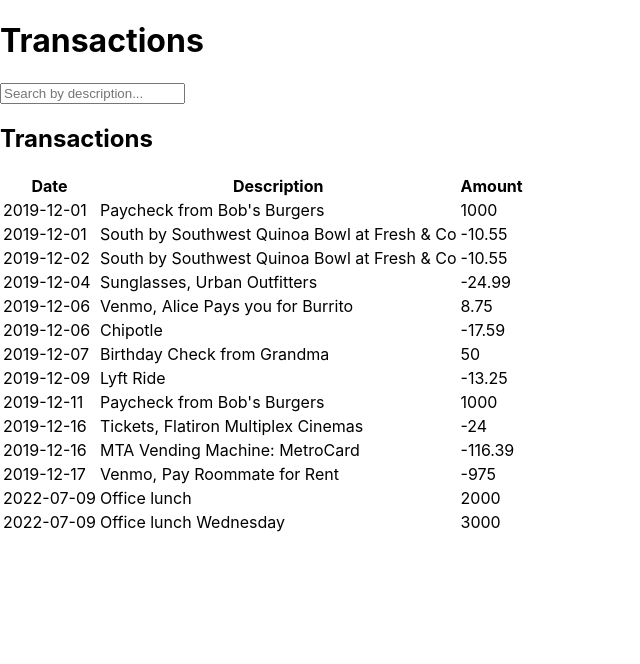
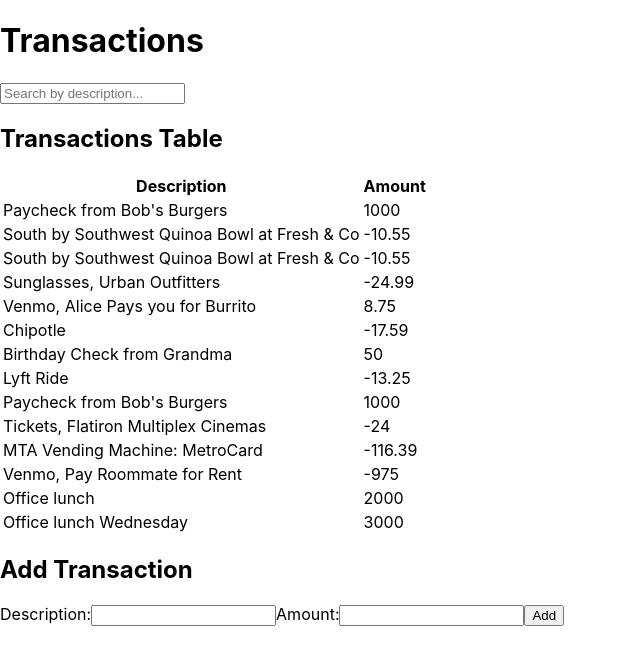
Before and after one commit to edwinaloo/CODE-CHALLENGE, a React (Create React App) app in the folder code/: page / in a window 1280 px wide. Shown: the top 664 px of the page, without its empty margins (0-640 px from the left). Built offline with nearby package versions, Linux system fonts and the light colour scheme; data requests are answered from the project's data file.

Commit message:
App.js error fixed and Transaction erro has had the dublicates fixed

```diff
--- a/code/src/Components/App.js
+++ b/code/src/Components/App.js
@@ -1,5 +1,5 @@
 import React, { useState, useEffect } from 'react';
-import TransactionsTable from './Transactionlist';
+import TransactionsTable from './Transactiontable';
 
 function App() {
   const [transactions, setTransactions] = useState([]);
--- a/code/src/Components/Transactionlist.js
+++ /dev/null
@@ -1,37 +0,0 @@
-import React, { useState, useEffect } from 'react';
-
-function TransactionList() {
-  const [transactions, setTransactions] = useState([]);
-
-  useEffect(() => {
-    fetch('http://localhost:3000/transactions')
-      .then(response => response.json())
-      .then(data => setTransactions(data));
-  }, []);
-
-  return (
-    <div>
-      <h2>Transactions</h2>
-      <table>
-        <thead>
-          <tr>
-            <th>Date</th>
-            <th>Description</th>
-            <th>Amount</th>
-          </tr>
-        </thead>
-        <tbody>
-          {transactions.map(transaction => (
-            <tr key={transaction.id}>
-              <td>{transaction.date}</td>
-              <td>{transaction.description}</td>
-              <td>{transaction.amount}</td>
-            </tr>
-          ))}
-        </tbody>
-      </table>
-    </div>
-  );
-}
-
-export default TransactionList;
--- /dev/null
+++ b/code/src/Components/Transactiontable.js
@@ -0,0 +1,48 @@
+import React, { useState } from 'react';
+
+function TransactionsTable(props) {
+  const [description, setDescription] = useState('');
+  const [amount, setAmount] = useState('');
+
+  const handleSubmit = event => {
+    event.preventDefault();
+    const transaction = { description, amount };
+    props.onAddTransaction(transaction);
+  }
+
+  return (
+    <div>
+      <h2>Transactions Table</h2>
+      <table>
+        <thead>
+          <tr>
+            <th>Description</th>
+            <th>Amount</th>
+          </tr>
+        </thead>
+        <tbody>
+          {props.transactions.map(transaction => (
+            <tr key={transaction.id}>
+              <td>{transaction.description}</td>
+              <td>{transaction.amount}</td>
+            </tr>
+          ))}
+        </tbody>
+      </table>
+      <h2>Add Transaction</h2>
+      <form onSubmit={handleSubmit}>
+        <label>
+          Description:
+          <input type="text" value={description} onChange={event => setDescription(event.target.value)} />
+        </label>
+        <label>
+          Amount:
+          <input type="text" value={amount} onChange={event => setAmount(event.target.value)} />
+        </label>
+        <button type="submit">Add</button>
+      </form>
+    </div>
+  );
+}
+
+export default TransactionsTable;
```
